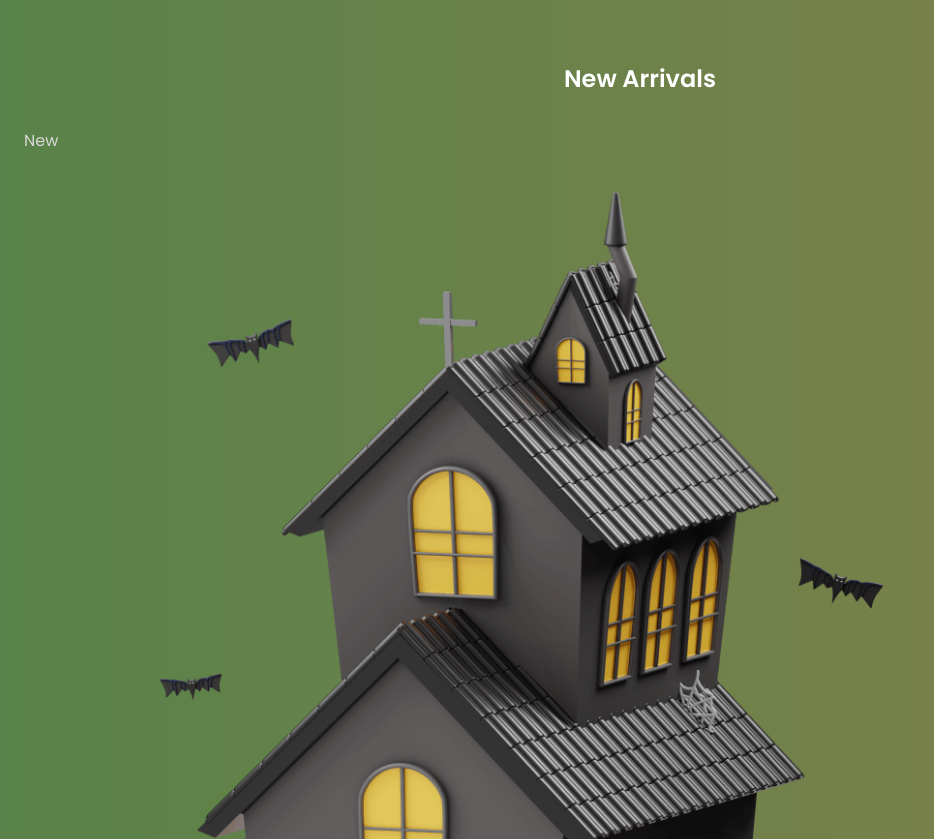
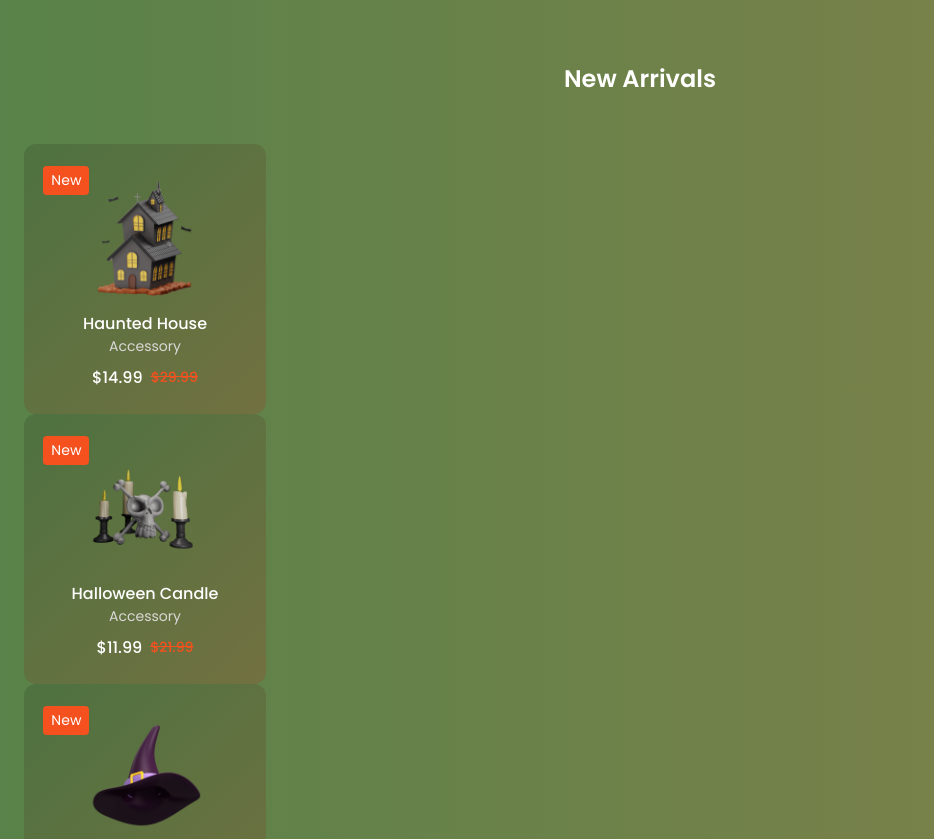
Before and after one commit to ignatjevvv/responsive-halloween-website, a website built with Vite: page src/index.html in a window 1280 px wide. Shown: the part 3420-4259 px from the top of the page, without its empty margins (0-934 px from the left). Built offline with nearby package versions, Linux system fonts and the light colour scheme.

Commit message:
Added style for section (New)

```diff
--- /dev/null
+++ b/src/scss/components/_new.scss
@@ -0,0 +1,82 @@
+.new {
+    &__container {
+        padding-top: 1rem;
+    }
+
+    &__img {
+        width: 120px;
+        margin-bottom: var(--mb-0-5);
+        transition: .3s;
+    }
+
+    &__content {
+        position: relative;
+        background: var(--container-color);
+        width: 242px;
+        padding: 2rem 0 1.5rem 0;
+        border-radius: .75rem;
+        text-align: center;
+        overflow: hidden;
+    }
+
+    &__tag {
+        position: absolute;
+        top: 8%;
+        left: 8%;
+        background-color: var(--first-color);
+        color: var(--title-color);
+        font-size: var(--small-font-size);
+        padding: .25rem .5rem;
+        border-radius: .25rem;
+    }
+
+    &__title {
+        font-size: var(--normal-font-size);
+        font-weight: var(--font-medium);
+    }
+
+    &__subtitle {
+        display: block;
+        font-size: var(--small-font-size);
+        margin-bottom: var(--mb-0-5);
+    }
+
+    &__prices {
+        display: inline-flex;
+        align-items: center;
+        column-gap: .5rem;
+    }
+
+    &__price {
+        font-weight: var(--font-medium);
+        color: var(--title-color);
+    }
+
+    &__discount {
+        color: var(--first-color);
+        font-size: var(--small-font-size);
+        text-decoration: line-through;
+        font-weight: var(--font-medium);
+    }
+
+    &__button {
+        display: inline-flex;
+        padding: .5rem;
+        border-radius: .25rem .25rem .75rem .25rem;
+        position: absolute;
+        bottom: 0;
+        right: -3rem;
+    }
+
+    &__icon {
+        font-style: 1.25rem;
+    }
+
+    &__content:hover &__img {
+        transform: translateY(-.5rem);
+    }
+
+    &__content:hover &__button {
+        right: 0%;
+    }
+}
--- a/src/scss/style.scss
+++ b/src/scss/style.scss
@@ -11,3 +11,4 @@
 @import 'components/about';
 @import 'components/trick';
 @import 'components/discount';
+@import 'components/new';
```
